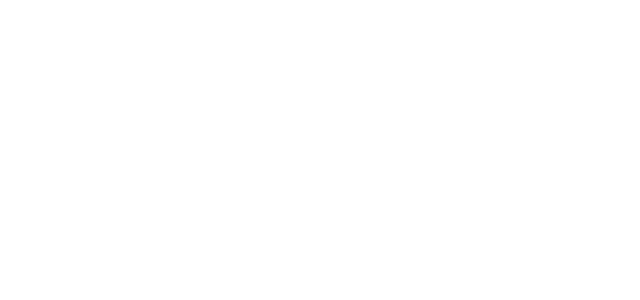
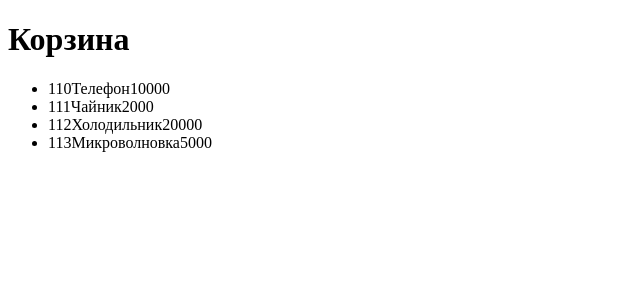
Before and after one commit to Svibex/blank-for-basket, a React (Create React App) app: page / in a window 1280 px wide. Shown: the top 300 px of the page, without its empty margins (0-640 px from the left). Built offline with nearby package versions, Linux system fonts and the light colour scheme.

Commit message:
feat: add Fields components

```diff
--- a/src/App.js
+++ b/src/App.js
@@ -1,9 +1,19 @@
 import React from 'react';
+import FieldList from "./Field/FieldList";
 
 function App() {
+  const fields = [
+    {id:1, index:110, name:'Телефон', price:'10000'},
+    {id:2, index:111, name:'Чайник', price:'2000'},
+    {id:3, index:112, name:'Холодильник', price:'20000'},
+    {id:4, index:113, name:'Микроволновка', price:'5000'},
+  ]
+
   return (
-    <div>
-    </div>
+    <>
+      <h1>Корзина</h1>
+        <FieldList fields={fields}/>
+    </>
   );
 }
 
--- /dev/null
+++ b/src/Field/FieldItem.js
@@ -0,0 +1,9 @@
+import React from "react";
+
+function FieldItem({ field }) {
+    return (
+        <li>{field.index + field.name + field.price}</li>
+    )
+}
+
+export default FieldItem;
--- /dev/null
+++ b/src/Field/FieldList.js
@@ -0,0 +1,14 @@
+import React from 'react';
+import FieldItem from "./FieldItem";
+
+function FieldList(props) {
+    return(
+        <ul>
+            {props.fields.map(field => {
+                return <FieldItem field={field} key={field.id} />
+            })}
+        </ul>
+    )
+}
+
+export default FieldList;
```
